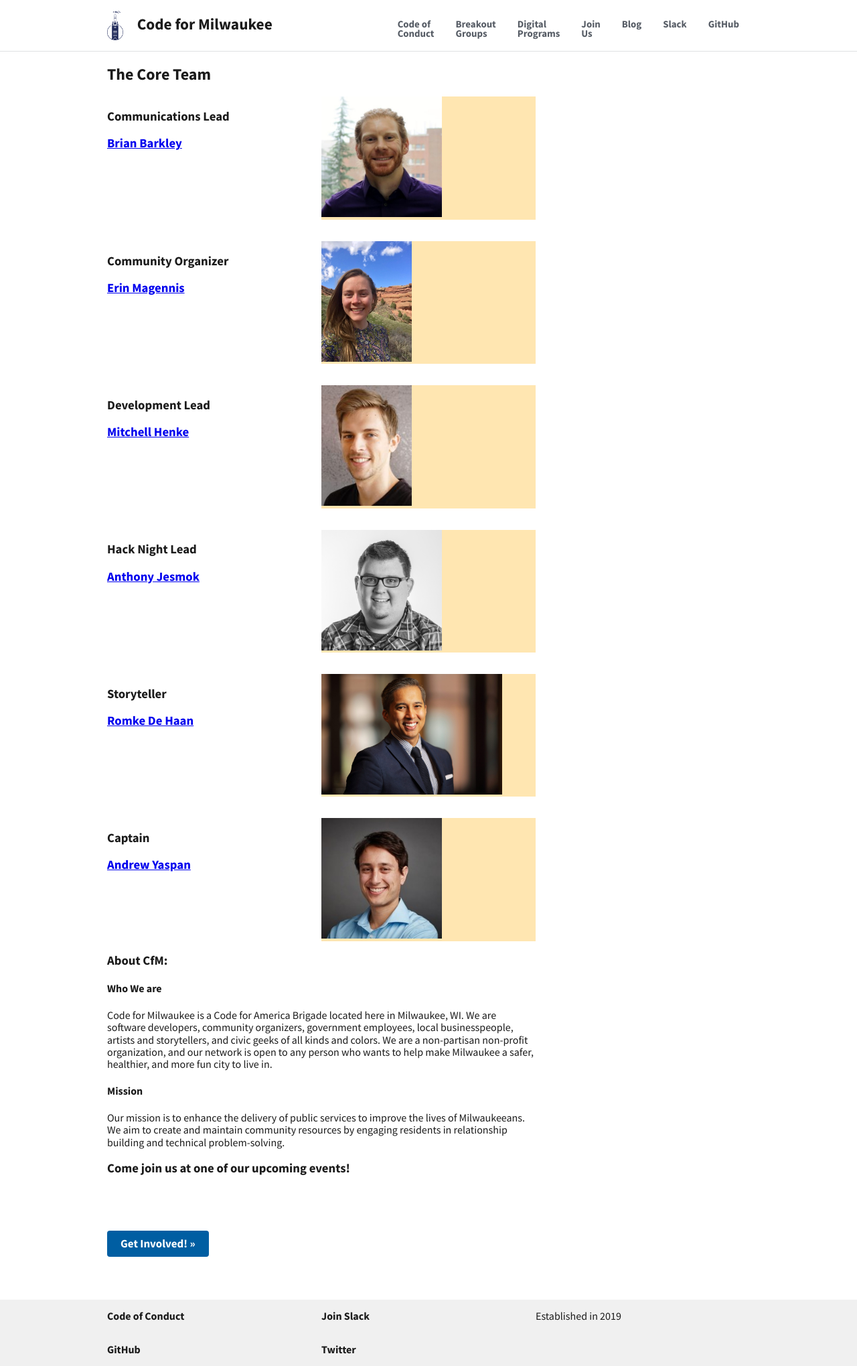
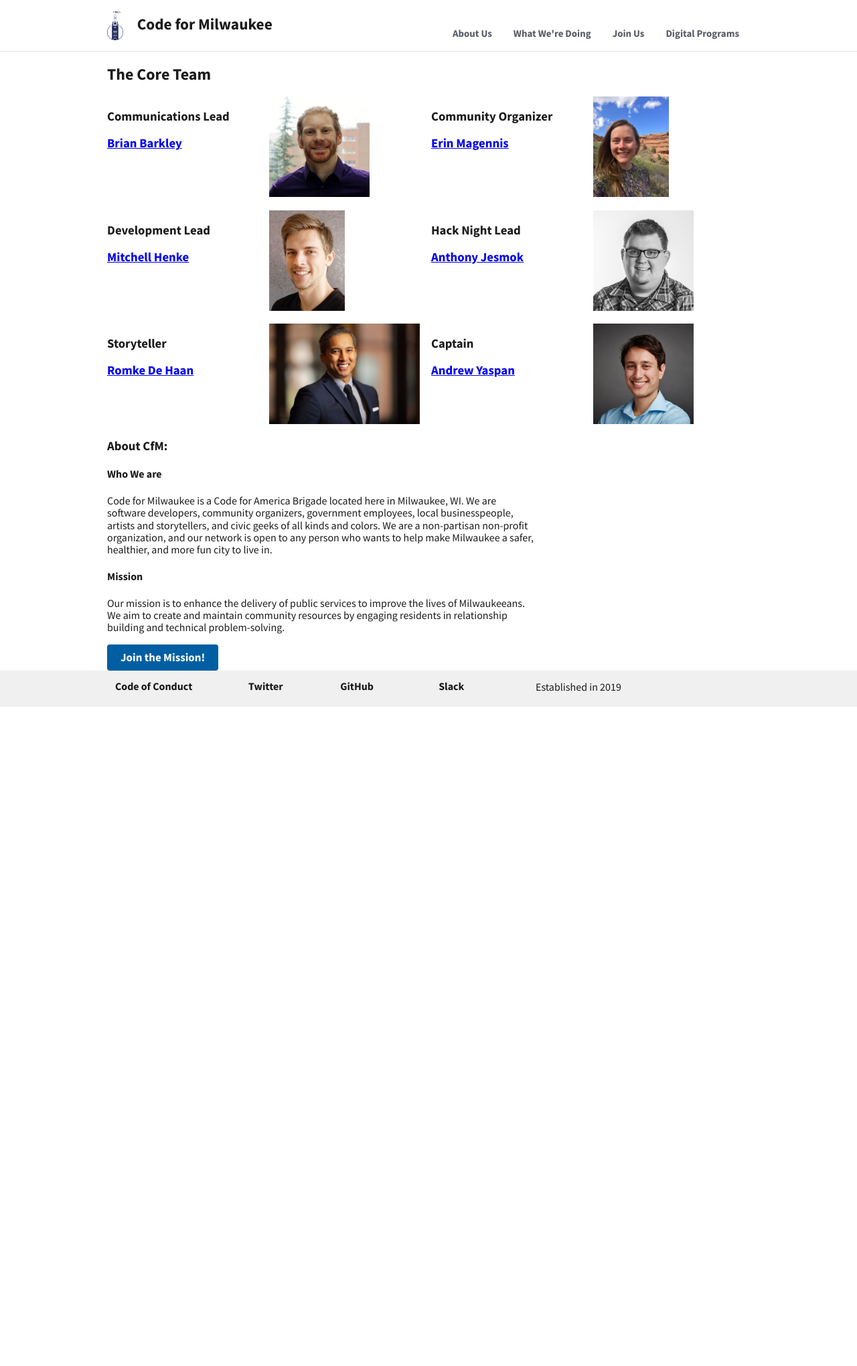
Before and after one commit to codeformilwaukee/codeformilwaukee.github.io, a Jekyll site: the page built from join-us.md, in a window 1280 px wide. Shown: the whole page at 67% size. Built offline with Jekyll 4.4.1, drawn with Linux system fonts in a browser that asks for light colours; nearby versions of some CDN libraries; after the commit the page ends 1055 px from its top, so only the background shows below that.

Commit message:
some updates

```diff
--- a/_layouts/default.html
+++ b/_layouts/default.html
@@ -120,38 +120,23 @@
                 <button class="usa-nav__close"><img src="/images/uswds/close.svg" alt="close"></button>
                 <ul class="usa-nav__primary usa-accordion">
                     <li class="usa-nav__primary-item">
-                        <a class="usa-nav__link" href="/code-of-conduct">
-                            <span>Code of Conduct</span>
+                        <a class="usa-nav__link" href="/join-us">
+                            <span>About Us</span>
+                        </a>
+                    </li>
+                    <li class="usa-nav__primary-item">
+                        <a class="usa-nav__link" href="/blog">
+                            <span>What We're Doing</span>
                         </a>
                     </li>
                     <li class="usa-nav__primary-item">
                         <a class="usa-nav__link" href="/breakout">
-                            <span>Breakout Groups</span>
+                            <span>Join Us</span>
                         </a>
                     </li>
                     <li class="usa-nav__primary-item">
                         <a class="usa-nav__link" href="https://github.com/codeformilwaukee/hack-night-digital-programs">
                             <span>Digital Programs</span>
-                        </a>
-                    </li>
-                    <li class="usa-nav__primary-item">
-                        <a class="usa-nav__link" href="/join-us">
-                            <span>Join Us</span>
-                        </a>
-                    </li>
-                    <li class="usa-nav__primary-item">
-                        <a class="usa-nav__link" href="/blog">
-                            <span>Blog</span>
-                        </a>
-                    </li>
-                    <li class="usa-nav__primary-item">
-                        <a class="usa-nav__link" href="/slack">
-                            <span>Slack</span>
-                        </a>
-                    </li>
-                    <li class="usa-nav__primary-item">
-                        <a class="usa-nav__link" href="https://github.com/codeformilwaukee" target="_blank">
-                            <span>GitHub</span>
                         </a>
                     </li>
                 </ul>
@@ -169,18 +154,22 @@
                 <div class="mobile-lg:grid-col-8">
                     <nav class="usa-footer__nav" aria-label="Footer navigation">
                         <ul class="grid-row">
-                            <li class="mobile-lg:grid-col-6 usa-footer__primary-content">
-                                <a class="usa-footer__primary-link" href="/code-of-conduct">Code of Conduct</a>
-                            </li>
-                            <li class="mobile-lg:grid-col-6 usa-footer__primary-content">
-                                <a class="usa-footer__primary-link" href="/slack">Join Slack</a>
-                            </li>
-                            <li class="mobile-lg:grid-col-6 usa-footer__primary-content">
-                                <a class="usa-footer__primary-link" href="https://github.com/codeformilwaukee">GitHub</a>
-                            </li>
-                            <li class="mobile-lg:grid-col-6 usa-footer__primary-content">
-                                <a class="usa-footer__primary-link" href="https://twitter.com/codeformke">Twitter</a>
-                            </li>
+                            <div class="usa-footer__contact-links mobile-lg:grid-col-10">
+                                <div class="usa-footer__social-links grid-row grid-gap-1">
+                                    <div class="grid-col-3">
+                                        <a class="usa-footer__primary-link" href="/code-of-conduct">Code of Conduct</a>
+                                    </div>
+                                    <div class="grid-col-3">
+                                        <a class="usa-footer__primary-link" href="https://twitter.com/codeformke">Twitter</a>
+                                    </div>
+                                    <div class="grid-col-3">
+                                        <a class="usa-footer__primary-link" href="https://github.com/codeformilwaukee">GitHub</a>
+                                    </div>
+                                    <div class="grid-col-3">
+                                        <a class="usa-footer__primary-link" href="/slack">Slack</a>
+                                    </div>
+                                </div>
+                            </div>
                         </ul>
                     </nav>
                 </div>
--- a/css/main.css
+++ b/css/main.css
@@ -1,15 +1,6 @@
-.headshot_back {
-  background-color:#ffe6b1;
-}
-
 .headshot-img {
-  height: 20vh;
-  /* width: 20vh; */
-  position: relative;
-}
-
-.headshot_back:hover {
-  background-color: #23235A;
+  max-width: 100%;
+  height: 150px;
 }
 
 .site-header .site-logo {
@@ -43,12 +34,13 @@
 }
 
 .site-hero-image {
+  min-height: 300px;
   background-image: url("../assets/images/hack_night_flyer_resized.jpg");
 }
 
 @media all and (max-width: 720px){
   .site-hero-image {
-    background-image: url("../assets/images/hack_night_1_resized.jpg");
+    background-image: url("../assets/images/hack_night_vert.jpg");
   }
 }
 
--- a/join-us.md
+++ b/join-us.md
@@ -1,6 +1,6 @@
 ---
 layout: default
-title: Join Us
+title: About Us
 type: document
 deeplink: true
 ---
@@ -12,97 +12,80 @@ deeplink: true
     </div>
   </div>
 
-  <div class="grid-row">
-    <div class="mobile-lg:grid-col-8">
-      <div class="grid-row">
-        <div class="mobile-lg:grid-col-6">
-          <h3>Communications Lead</h3>
-          <h3><a href="https://www.linkedin.com/in/barkleybg/">Brian Barkley</a></h3>
-        </div>
-        <div class="mobile-lg:grid-col-6">
-           <div class="headshot_back">
-              <img class ="headshot-img " src="images/headshots/Brian.jpg">
-          </div>
-        </div>
+  <div class="grid-row grid-gap-1">
+    <div class="mobile-lg:grid-col-3">
+      <h3>Communications Lead</h3>
+      <h3><a href="https://www.linkedin.com/in/barkleybg/">Brian Barkley</a></h3>
+    </div>
+    <div class="mobile-lg:grid-col-3">
+       <div class="headshot_back">
+          <img class ="headshot-img " src="images/headshots/Brian.jpg">
       </div>
+    </div>
+    <div class="mobile-lg:grid-col-3">
+      <h3>Community Organizer</h3>
+      <h3><a href="https://www.linkedin.com/in/erinmagennis/">Erin Magennis</a></h3>
+    </div>
+    <div class="mobile-lg:grid-col-3">
+      <div class="headshot_back">
+        <img class ="headshot-img " src="images/headshots/Erin M. Headshot.JPG">
+      </div>
+    </div>
+  </div>
 
-      <div class="grid-row margin-top-4">
-        <div class="mobile-lg:grid-col-6">
-          <h3>Community Organizer</h3>
-          <h3><a href="https://www.linkedin.com/in/erinmagennis/">Erin Magennis</a></h3>
-        </div>
-        <div class="mobile-lg:grid-col-6">
-           <div class="headshot_back">
-            <img class ="headshot-img " src="images/headshots/Erin M. Headshot.JPG">
-          </div>
-        </div>
+  <div class="grid-row grid-gap-1 margin-top-2">
+    <div class="mobile-lg:grid-col-3">
+      <h3>Development Lead</h3>
+      <h3><a href="https://www.linkedin.com/in/mitchellhenke/">Mitchell Henke</a></h3>
+    </div>
+    <div class="mobile-lg:grid-col-3">
+       <div class="headshot_back">
+        <img class ="headshot-img " src="images/headshots/mitch_headshot.jpg">
       </div>
+    </div>
+    <div class="mobile-lg:grid-col-3">
+      <h3>Hack Night Lead</h3>
+      <h3><a href="https://www.linkedin.com/in/jesmok/">Anthony Jesmok</a></h3>
+    </div>
+    <div class="mobile-lg:grid-col-3">
+       <div class="headshot_back">
+        <img class ="headshot-img " src="images/headshots/Anthony Jesmok.jpeg">
+      </div>
+    </div>
+  </div>
 
-      <div class="grid-row margin-top-4">
-        <div class="mobile-lg:grid-col-6">
-          <h3>Development Lead</h3>
-          <h3><a href="https://www.linkedin.com/in/mitchellhenke/">Mitchell Henke</a></h3>
-        </div>
-        <div class="mobile-lg:grid-col-6">
-           <div class="headshot_back">
-            <img class ="headshot-img " src="images/headshots/mitch_headshot.jpg">
-          </div>
-        </div>
+  <div class="grid-row grid-gap-1 margin-top-2">
+    <div class="mobile-lg:grid-col-3">
+      <h3>Storyteller</h3>
+      <h3><a href="https://www.linkedin.com/in/romkedehaan/">Romke De Haan</a></h3>
+    </div>
+    <div class="mobile-lg:grid-col-3">
+       <div class="headshot_back">
+        <img class ="headshot-img " src="images/headshots/Romke-de-Haan-Preferred.jpg">
       </div>
-
-
-      <div class="grid-row margin-top-4">
-        <div class="mobile-lg:grid-col-6">
-          <h3>Hack Night Lead</h3>
-          <h3><a href="https://www.linkedin.com/in/jesmok/">Anthony Jesmok</a></h3>
-        </div>
-        <div class="mobile-lg:grid-col-6">
-           <div class="headshot_back">
-            <img class ="headshot-img " src="images/headshots/Anthony Jesmok.jpeg">
-          </div>
-        </div>
+    </div>
+    <div class="mobile-lg:grid-col-3">
+      <h3>Captain</h3>
+      <h3><a href="https://www.linkedin.com/in/andrew-yaspan/">Andrew Yaspan</a></h3>
+    </div>
+    <div class="mobile-lg:grid-col-3">
+       <div class="headshot_back">
+        <img class ="headshot-img " src="images/headshots/Andrew.jpg">
       </div>
-
-      <div class="grid-row margin-top-4">
-        <div class="mobile-lg:grid-col-6">
-          <h3>Storyteller</h3>
-          <h3><a href="https://www.linkedin.com/in/romkedehaan/">Romke De Haan</a></h3>
-        </div>
-        <div class="mobile-lg:grid-col-6">
-           <div class="headshot_back">
-            <img class ="headshot-img " src="images/headshots/Romke-de-Haan-Preferred.jpg">
-          </div>
-        </div>
-      </div>
-
-      <div class="grid-row margin-top-4">
-        <div class="mobile-lg:grid-col-6">
-          <h3>Captain</h3>
-          <h3><a href="https://www.linkedin.com/in/andrew-yaspan/">Andrew Yaspan</a></h3>
-        </div>
-        <div class="mobile-lg:grid-col-6">
-           <div class="headshot_back">
-            <img class ="headshot-img " src="images/headshots/Andrew.jpg">
-          </div>
-        </div>
-      </div>
-
     </div>
   </div>
 
   <div class="grid-row">
     <div class="mobile-lg:grid-col-8">
       <h3>About CfM:</h3>
-
       <h4>Who We are</h4>
       <p>Code for Milwaukee is a Code for America Brigade located here in Milwaukee, WI. We are software developers, community organizers, government employees, local businesspeople, artists and storytellers, and civic geeks of all kinds and colors. We are a non-partisan non-profit organization, and our network is open to any person who wants to help make Milwaukee a safer, healthier, and more fun city to live in.</p>
 
       <h4>Mission</h4>
       <p>Our mission is to enhance the delivery of public services to improve the lives of Milwaukeeans. We aim to create and maintain community resources by engaging residents in relationship building and technical problem-solving.</p>
 
-      <h3>Come join us at one of our upcoming events!</h3>
-      <div class="usa-section">
-        <a target="_blank" href="https://forms.gle/SpCTwWxsDdmsB6kj6" class="usa-button">Get Involved! »</a>
+      <div>
+        <a target="_blank" href="https://forms.gle/SpCTwWxsDdmsB6kj6" class="usa-button">Join the Mission!</a>
       </div>
     </div>
   </div>
```
Also changed, not shown: index.md (+0 -3 lines), assets/images/hack_night_vert copy.png (deleted), assets/images/hack_night_vert.jpg (renamed from assets/images/hack_night_vert copy.jpg).
